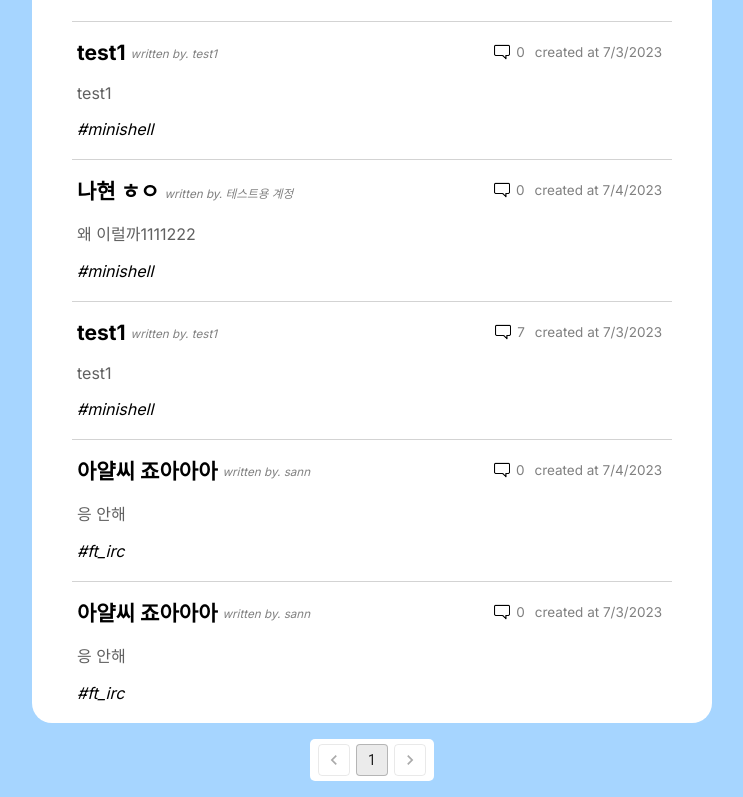
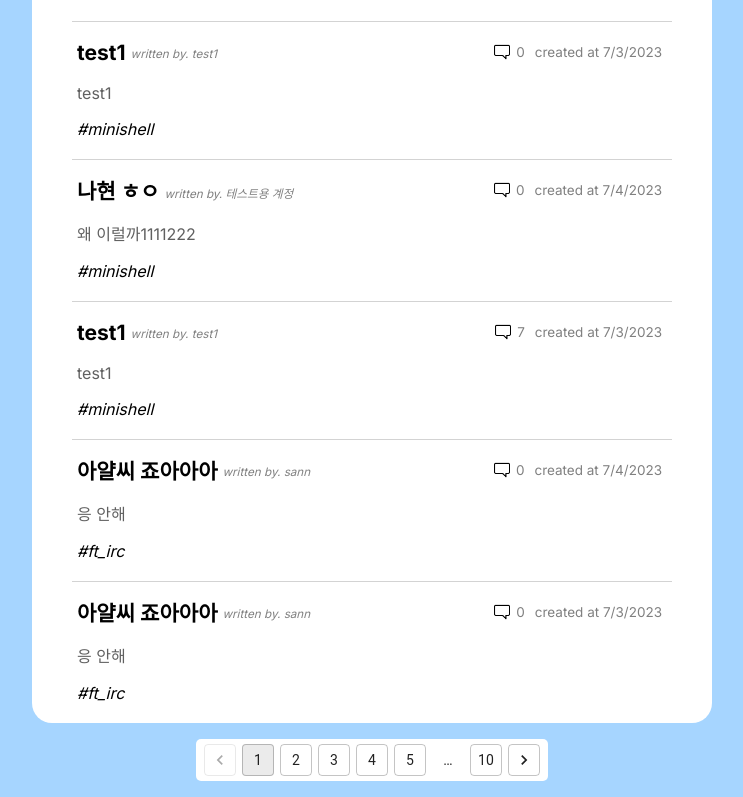
Before and after one commit to peer-42seoul/final-mission-C, a Next.js app in the folder front-end/: page / in a window 1280 px wide. Shown: the part 851-1648 px from the top of the page, without its empty margins (268-1011 px from the left). Built offline with nearby package versions, Linux system fonts and the light colour scheme.

Commit message:
feat: Implement partial pagination functionality

```diff
--- a/front-end/src/app/page.tsx
+++ b/front-end/src/app/page.tsx
@@ -130,14 +130,14 @@ export default function Home() {
         unsorted: true,
       },
       offset: 0,
-      pageNumber: 0,
+      pageNumber: 2,
       pageSize: 10,
       paged: true,
       unpaged: false,
     },
     totalElements: 10,
-    totalPages: 1,
-    last: true,
+    totalPages: 10,
+    last: false,
     size: 10,
     number: 0,
     sort: {
@@ -146,12 +146,21 @@ export default function Home() {
       unsorted: true,
     },
     numberOfElements: 10,
-    first: true,
+    first: false,
     empty: false,
   };
   const items: questionItemElement[] = res.content;
 
   const [sort, setSort] = useState<string>(SortType.latest as string);
+  const [page, setPage] = useState(1 as number);
+
+  const onChangeHandler = (
+    event: React.ChangeEvent<unknown>,
+    value: number
+  ) => {
+    setPage(value);
+    console.log(value);
+  };
 
   return (
     <div className={styles.main}>
@@ -166,8 +175,9 @@ export default function Home() {
         count={res.totalPages}
         variant="outlined"
         shape="rounded"
-        // color="primary"
         className={styles.pagination}
+        page={page}
+        onChange={onChangeHandler}
       />
     </div>
   );
```
